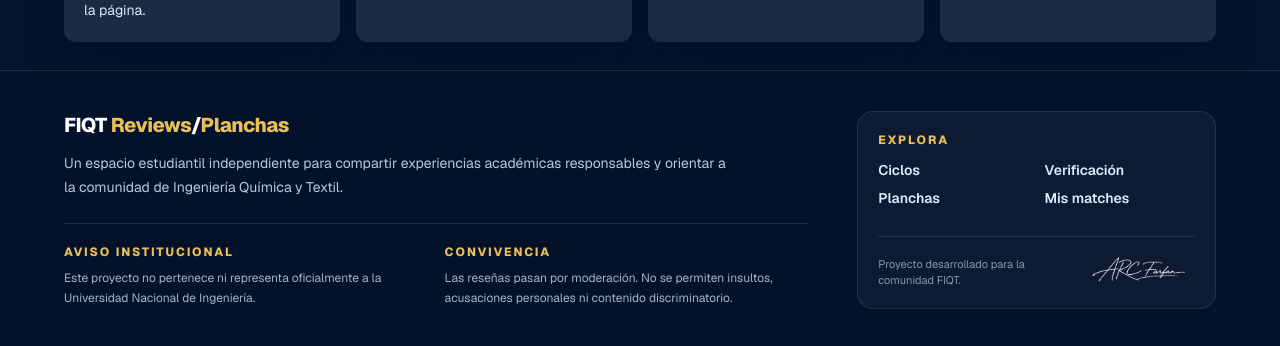
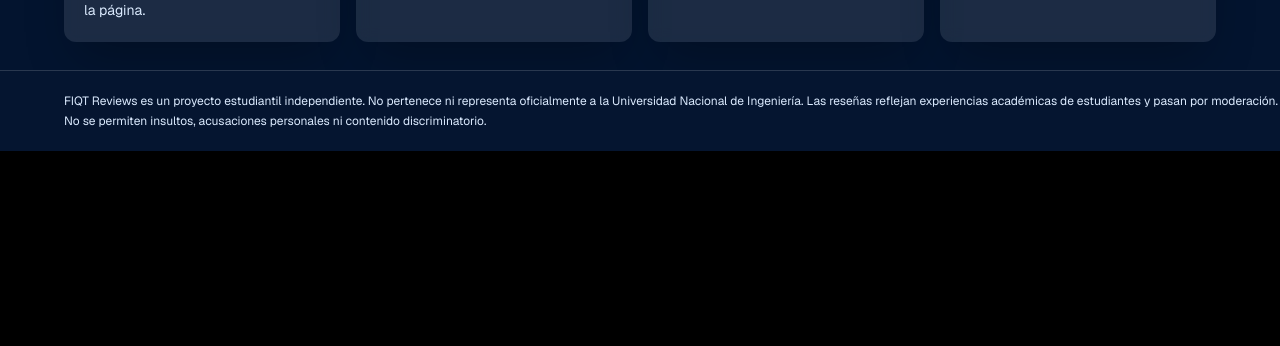
Before and after one commit to alvarocacedaf-dev/fiqt-reviews, a Next.js app: page / in a window 1280 px wide. Shown: the part 778-1124 px from the top of the page. After the commit the page ends 929 px from the top, so only its background shows below. Built offline with nearby package versions, Linux system fonts and the light colour scheme; no server answers.

Commit message:
Restaurar diseño anterior del pie de pagina

```diff
--- a/components/Footer.tsx
+++ b/components/Footer.tsx
@@ -1,55 +1,18 @@
-import Link from 'next/link';
-
 export function Footer() {
   return (
-    <footer className="border-t border-white/10 bg-[#03112a] px-5 py-10 text-blue-100 sm:px-6">
-      <div className="mx-auto grid max-w-6xl gap-8 md:grid-cols-[minmax(0,1.35fr)_minmax(280px,0.65fr)] md:gap-12">
-        <section>
-          <p className="text-xl font-extrabold tracking-tight text-white">
-            FIQT <span className="text-gold">Reviews<span className="text-white">/</span>Planchas</span>
-          </p>
-          <p className="mt-3 max-w-2xl text-sm leading-6 text-blue-100/85">
-            Un espacio estudiantil independiente para compartir experiencias académicas responsables y orientar a la
-            comunidad de Ingeniería Química y Textil.
-          </p>
+    <footer className="border-t border-white/15 bg-[#051530] px-6 py-5 text-blue-100">
+      <div className="mx-auto flex max-w-6xl flex-col items-center gap-4 text-center sm:flex-row sm:items-center sm:justify-between sm:text-left">
+        <p className="text-xs leading-5">
+          FIQT Reviews es un proyecto estudiantil independiente. No pertenece ni representa oficialmente a la
+          Universidad Nacional de Ingeniería. Las reseñas reflejan experiencias académicas de estudiantes y pasan por
+          moderación. No se permiten insultos, acusaciones personales ni contenido discriminatorio.
+        </p>
 
-          <div className="mt-6 grid gap-4 border-t border-white/10 pt-5 sm:grid-cols-2">
-            <div>
-              <p className="text-xs font-extrabold uppercase tracking-[0.16em] text-gold">Aviso institucional</p>
-              <p className="mt-2 text-xs leading-5 text-blue-100/75">
-                Este proyecto no pertenece ni representa oficialmente a la Universidad Nacional de Ingeniería.
-              </p>
-            </div>
-            <div>
-              <p className="text-xs font-extrabold uppercase tracking-[0.16em] text-gold">Convivencia</p>
-              <p className="mt-2 text-xs leading-5 text-blue-100/75">
-                Las reseñas pasan por moderación. No se permiten insultos, acusaciones personales ni contenido
-                discriminatorio.
-              </p>
-            </div>
-          </div>
-        </section>
-
-        <section className="flex flex-col justify-between rounded-2xl border border-white/10 bg-white/[0.04] p-5">
-          <div>
-            <p className="text-xs font-extrabold uppercase tracking-[0.16em] text-gold">Explora</p>
-            <nav className="mt-3 grid grid-cols-2 gap-x-4 gap-y-2 text-sm font-semibold" aria-label="Enlaces del pie de página">
-              <Link className="transition hover:text-gold" href="/ciclos">Ciclos</Link>
-              <Link className="transition hover:text-gold" href="/verificacion">Verificación</Link>
-              <Link className="transition hover:text-gold" href="/planchas">Planchas</Link>
-              <Link className="transition hover:text-gold" href="/mis-matches">Mis matches</Link>
-            </nav>
-          </div>
-
-          <div className="mt-7 flex items-end justify-between gap-4 border-t border-white/10 pt-4">
-            <p className="text-[11px] leading-4 text-blue-100/60">Proyecto desarrollado para la comunidad FIQT.</p>
-            <img
-              src="/arc-farfan-signature.png"
-              alt="Firma ARC Farfan"
-              className="h-auto w-24 shrink-0 select-none opacity-90 sm:w-28"
-            />
-          </div>
-        </section>
+        <img
+          src="/arc-farfan-signature.png"
+          alt="Firma ARC Farfan"
+          className="h-auto w-24 shrink-0 select-none sm:-mr-56 sm:w-32"
+        />
       </div>
     </footer>
   );
```
